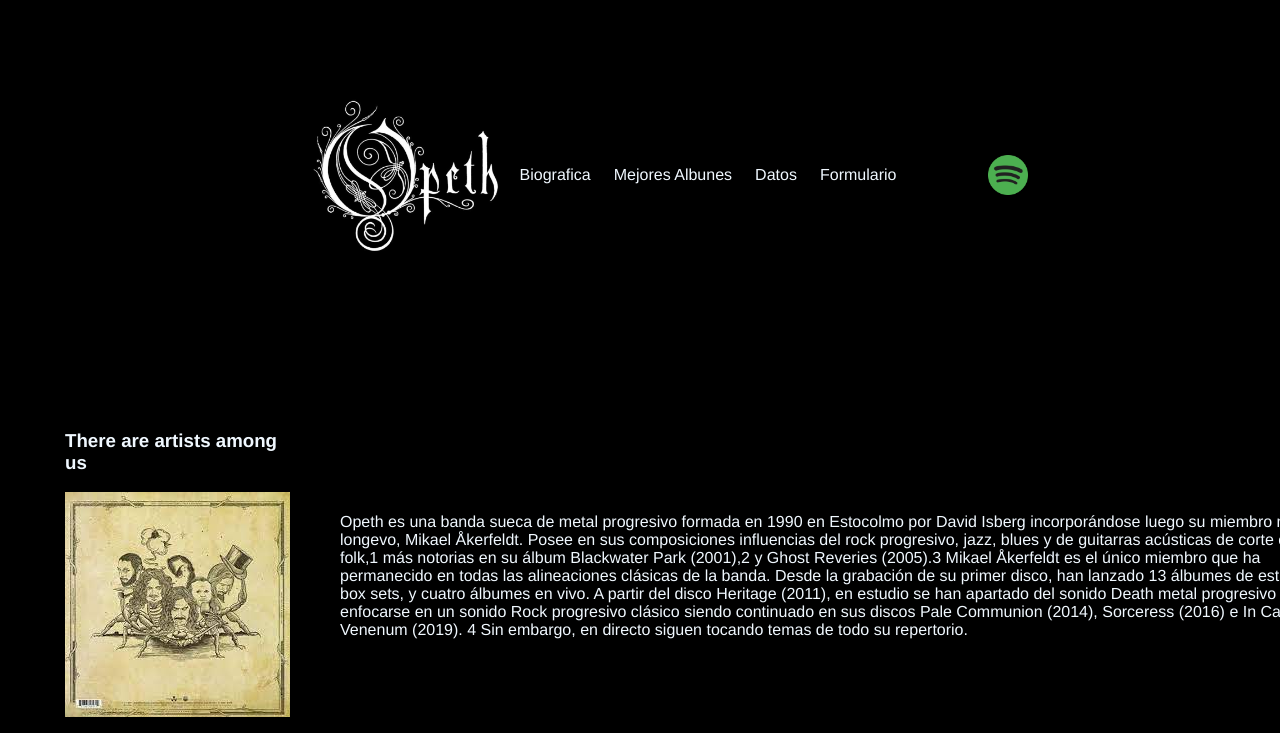
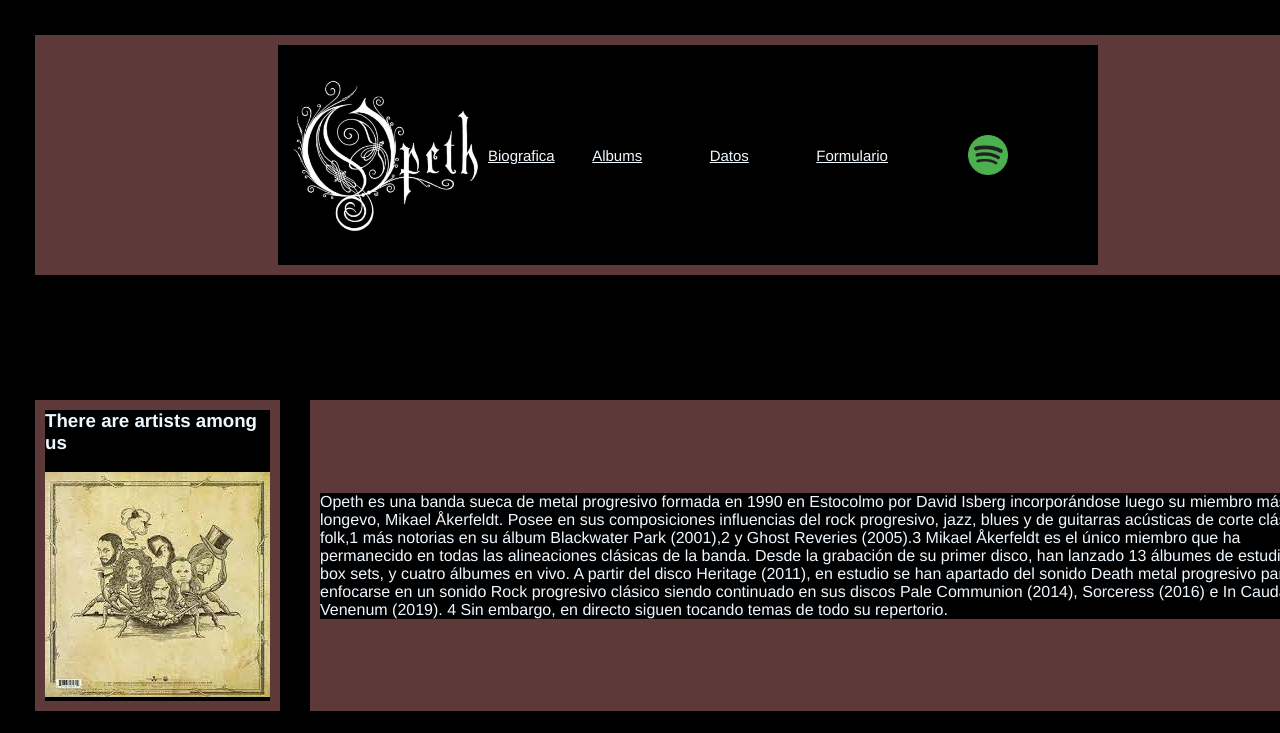
Before and after one commit to CristianRen/landingpage_opeth.github.io, a plain HTML site: page index.html in a window 1280 px wide. Shown: the top 733 px of the page. Drawn offline with Linux system fonts and the light colour scheme.

Commit message:
commit ajuste de tamaños del canva

```diff
--- a/index.html
+++ b/index.html
@@ -16,10 +16,18 @@
                 <div class="optiones">
                     <img class="logo" src="images/Opeth.jpeg" alt="">
                     <div class="menu">
-                        <li class="1">Biografica</li>
-                        <li class="1">Mejores Albunes</li>
-                        <li class="1">Datos</li>
-                        <li class="1">Formulario</li>
+                        <a href="#">
+                            <li class="biografia">Biografica</li>
+                        </a>
+                        <a href="#">
+                            <li class="albums">Albums</li>
+                        </a>
+                        <a href="#">
+                            <li class="datos">Datos</li>
+                        </a>
+                        <a href="#">
+                            <li class="forulario">Formulario</li>
+                        </a>
                     </div>
                     <a href=""><img class="redes" src="images/spotify.png" alt=""></a>
                 </div>
@@ -107,7 +115,7 @@
             </article>
         </div>
         <div class="pie">
-            <p>Pie de página @Cristian Alcaraz</p>
+            <p>Opeth 2023 @Cristian Alcaraz</p>
         </div>
 
     </div>
--- a/styles.css
+++ b/styles.css
@@ -5,7 +5,7 @@
     color: aliceblue;
 }
 .contenedor-pagina > *{
-    background-color: rgb(0, 0, 0);
+    background-color: rgb(94, 57, 57);
     display: flex;
     justify-content: center;
     align-items: center;
@@ -20,12 +20,9 @@
 }
 
 .contenedor-pagina{
-
-    margin: 20px;
     padding: 30px;
     display: grid;
     grid-gap: 20px;
-
     grid-template-areas:
     'menu menu menu'
     'imagen info info'
@@ -56,7 +53,6 @@
 }
 .main-menu{
     grid-area: menu;
-
     margin: 5px;
     padding: 10px;
     margin-bottom: 100px;
@@ -64,13 +60,11 @@
 
 .menu{
     list-style: none;
+    font-size: 15px;
     display: flex;
-
-    width: 100vh;
+    width: 120vh;
     align-items: center;
-    justify-content:space-around
-
-
+    justify-content:space-between;
 }
 
 .sec-img{
@@ -121,7 +115,7 @@
     grid-area: pie;
     padding: 20px;
 }
-@media (max-width: 650px) {
+@media (max-width: 700px) {
     .contenedor-pagina{
         margin: 10px;
         display: grid;
```
